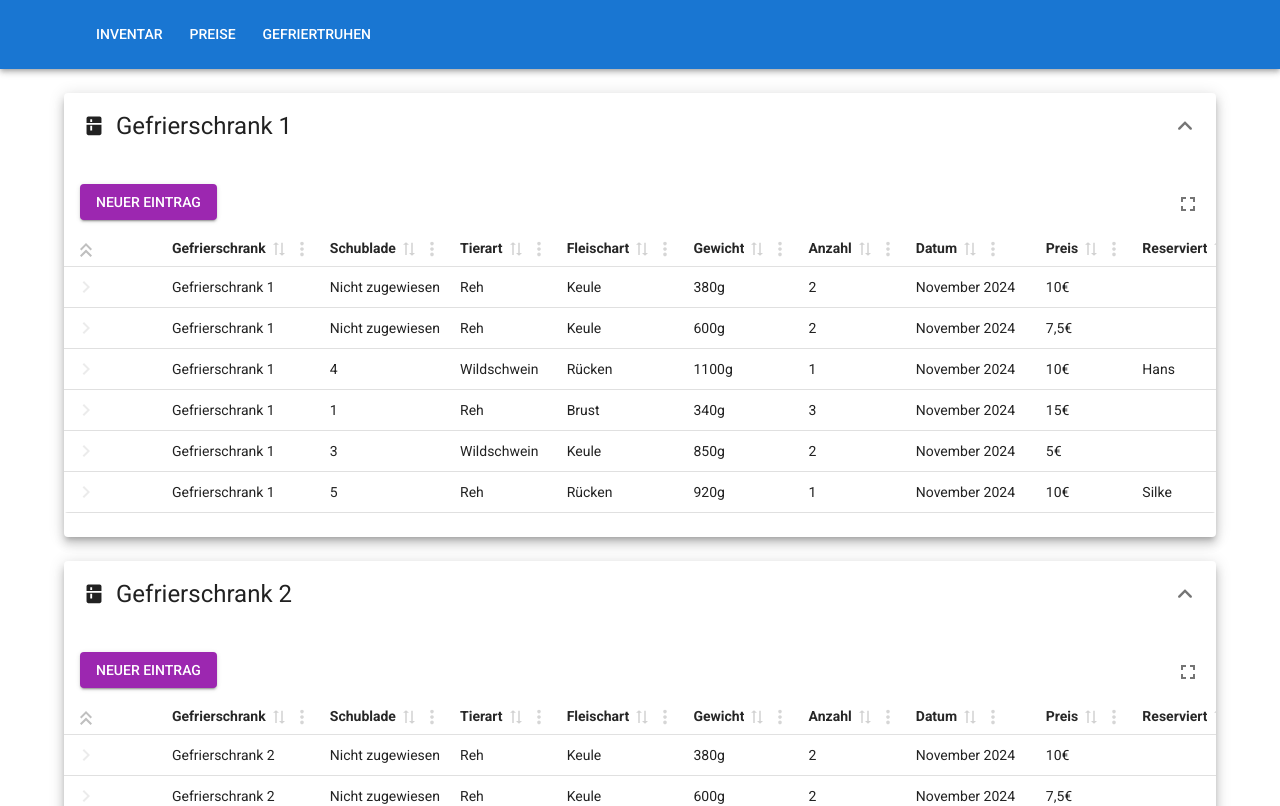
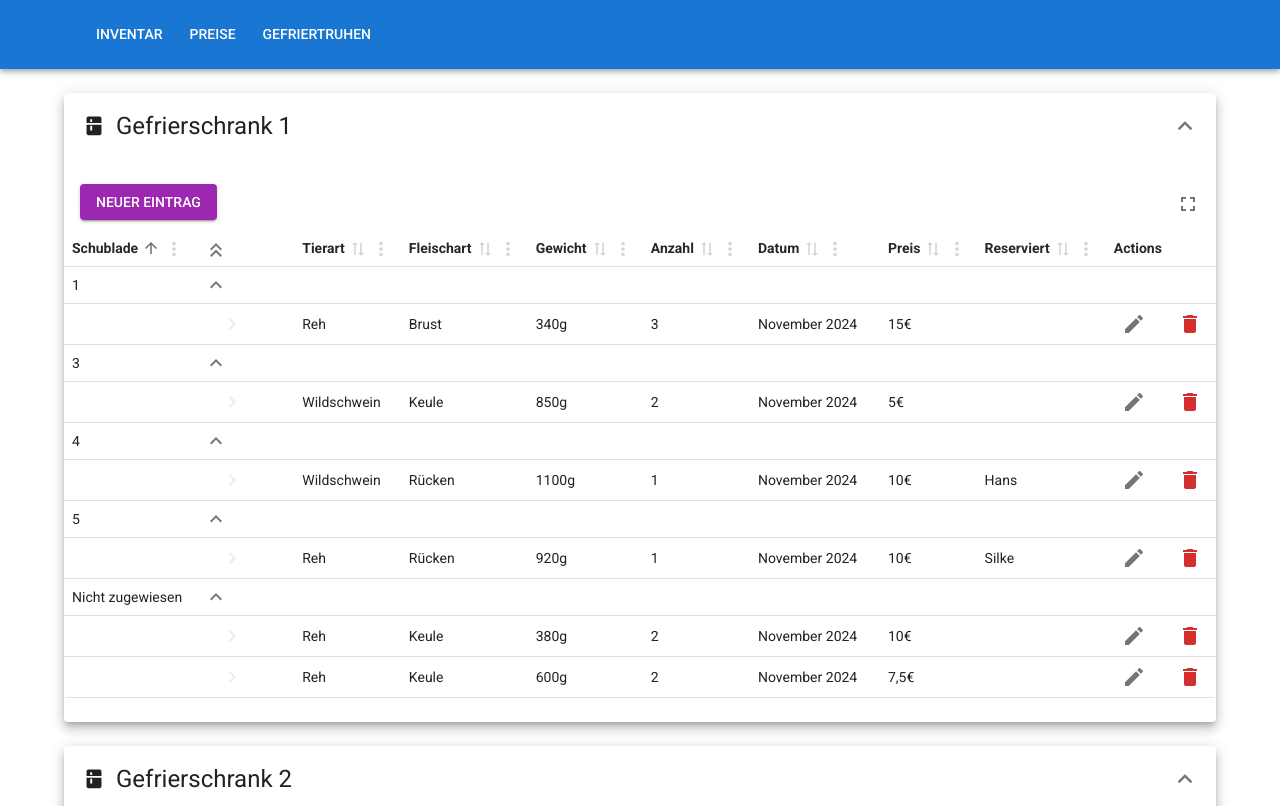
Before and after one commit to mattzes/vension_mgmt, a Next.js app: page /inventory in a window 1280 px wide. Shown: the top 806 px of the page. Built offline with nearby package versions, Linux system fonts and the light colour scheme.

Commit message:
fix: grouping and sorting of freezer and drawer

```diff
--- a/src/components/inventory/InventoryTable.tsx
+++ b/src/components/inventory/InventoryTable.tsx
@@ -237,10 +237,10 @@ const InventoryTable = ({ freezerId, fullscreen }: { freezerId: string; fullscre
         initialState={{
           density: 'compact',
           expanded: true, //expand all groups by default
-          grouping: ['drawer_number'], //an array of columns to group by by default (can be multiple)
-          sorting: [{ id: 'drawer_number', desc: false }], //sort by state by default
+          grouping: ['drawerNumber'], //an array of columns to group by by default (can be multiple)
+          sorting: [{ id: 'drawerNumber', desc: false }], //sort by state by default
           isFullScreen: fullscreen,
-          columnVisibility: { freezer_id: false },
+          columnVisibility: { freezerId: false },
         }}
         positionActionsColumn="last"
         renderRowActions={({ row }) => (
```
